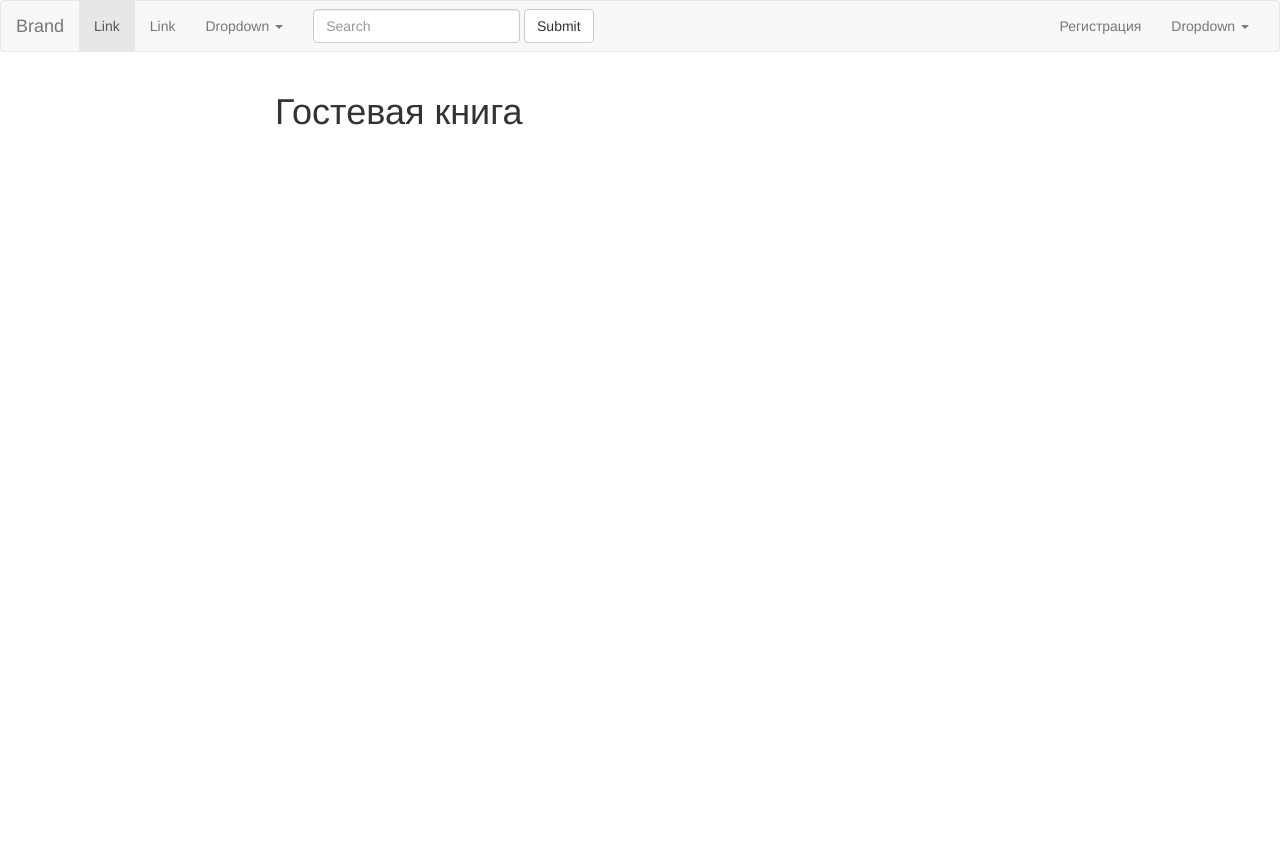
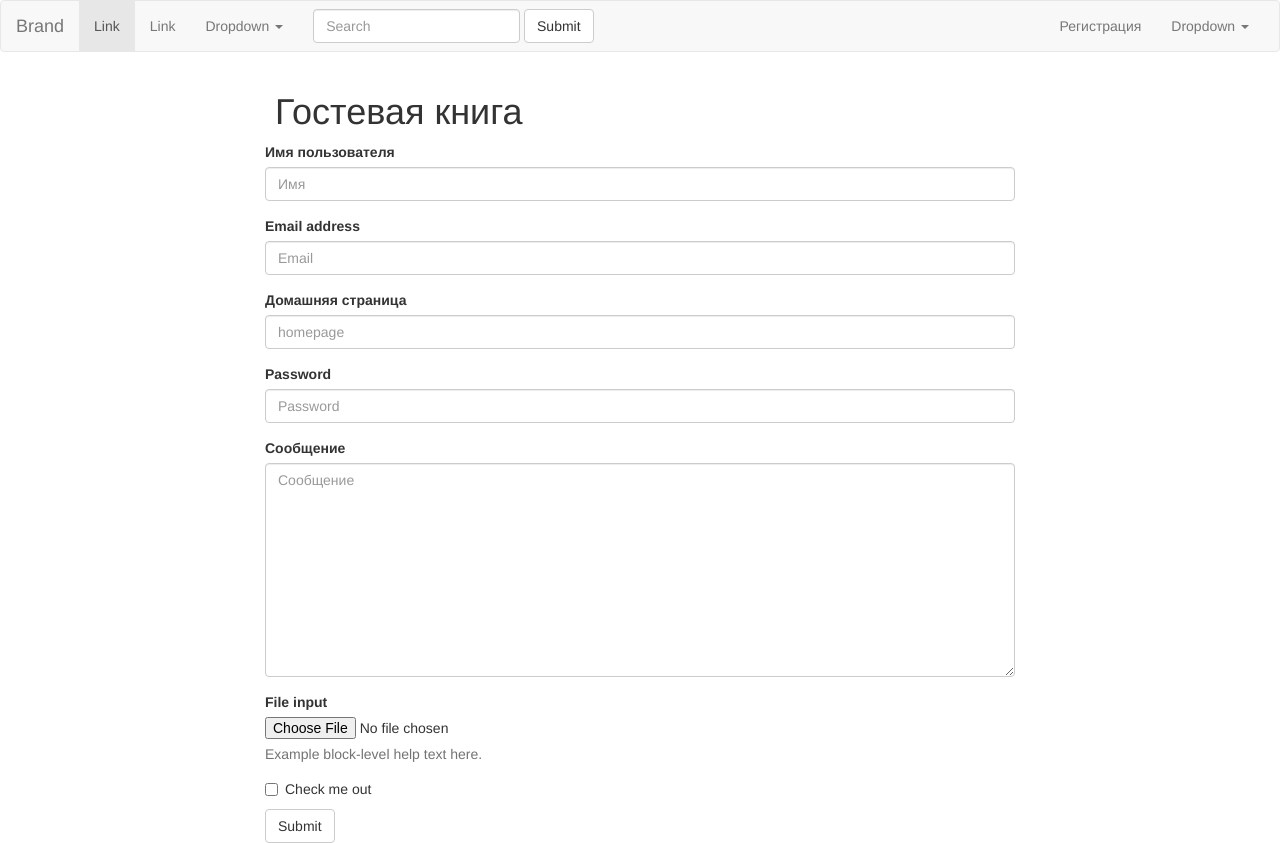
Before and after one commit to ialex1970/test, a PHP site: page /index.php?action=index in a window 1280 px wide. Before the commit the page ends 125 px from the top, so only its background shows below. Run offline with PHP 8.4, Linux system fonts and the light colour scheme; data that the repository does not hold is empty; some libraries are stand-ins or nearby versions.

Commit message:
message form

```diff
--- a/App/templates/index.php
+++ b/App/templates/index.php
@@ -88,7 +88,45 @@
         </div>
     </row>
 </div>
-
+<div class="container">
+    <div class="row">
+        <div class="col-md-8 col-md-offset-2">
+            <form>
+                <div class="form-group">
+                    <label for="username">Имя пользователя</label>
+                    <input type="text" class="form-control" id="username" placeholder="Имя" required>
+                </div>
+                <div class="form-group">
+                    <label for="exampleInputEmail1">Email address</label>
+                    <input type="email" class="form-control" id="exampleInputEmail1" placeholder="Email" required>
+                </div>
+                <div class="form-group">
+                    <label for="homepage">Домашняя страница</label>
+                    <input type="text" class="form-control" id="homepage" placeholder="homepage">
+                </div>
+                <div class="form-group">
+                    <label for="exampleInputPassword1">Password</label>
+                    <input type="password" class="form-control" id="exampleInputPassword1" placeholder="Password">
+                </div>
+                <div class="form-group">
+                    <label for="message">Сообщение</label>
+                    <textarea class="form-control" id="message" rows="10" placeholder="Сообщение"></textarea>
+                </div>
+                <div class="form-group">
+                    <label for="exampleInputFile">File input</label>
+                    <input type="file" id="exampleInputFile">
+                    <p class="help-block">Example block-level help text here.</p>
+                </div>
+                <div class="checkbox">
+                    <label>
+                        <input type="checkbox"> Check me out
+                    </label>
+                </div>
+                <button type="submit" class="btn btn-default">Submit</button>
+            </form>
+        </div>
+    </div>
+</div>
 
 
 <!-- jQuery (necessary for Bootstrap's JavaScript plugins) -->
```
